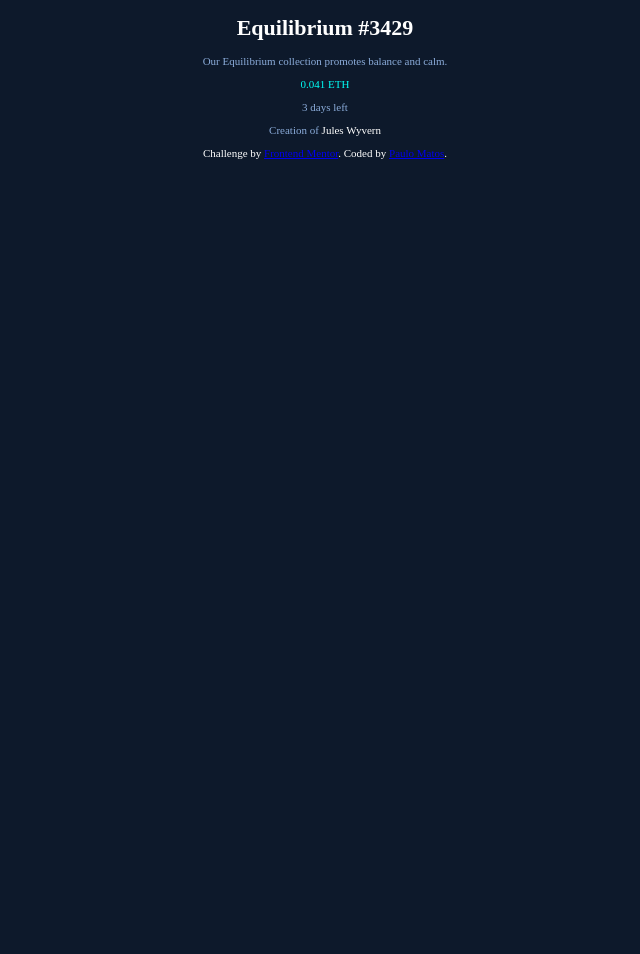
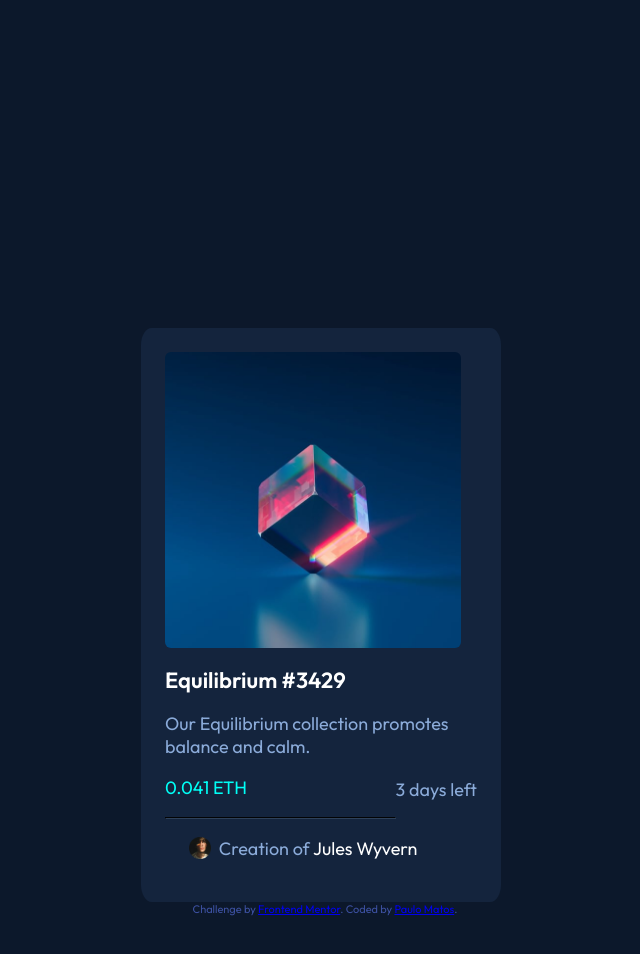
Before and after one commit to plmts/nftcard, a plain HTML site: page index.html in a window 1280 px wide. Shown: the whole page, without its empty margins (315-955 px from the left). Before the commit the page ends 800 px from the top, so only its background shows below. Drawn offline with Linux system fonts and the light colour scheme.

Commit message:
Almost Finishing
I Made a lot of changes and i'm almost finishing the challenge. There's some details to make, but i think it's closer to the design than i imagined it could be while i did it by my self. These details that are missing could be soulved by using JS tec, i guess, and i don't know how to use it for now.

```diff
--- a/css/styles.css
+++ b/css/styles.css
@@ -1,25 +1,60 @@
 body {
-  background: hsl(217, 54%, 11%);
+  background: #0C182B;
+  font-size: 11px;
+  padding: 20rem;
+  font-family: 'Outfit', sans-serif;
+}
+
+hr {
+  border-color: #2E415A;
+}
+
+p {
+  font-size: 18px;
+}
+
+/*CLASSES E IDs*/
+.attribution {
   font-size: 11px;
   text-align: center;
+  color: #3D51A2;
 }
 
-/*<!--<style>
-  .attribution { font-size: 11px; text-align: center; }
-  .attribution a { color: hsl(228, 45%, 44%); }
-</style>-->*/
-/*CLASSES E IDs*/
+.avatar {
+  position: relative;
+  right: 0.5rem;
+  float: left;
+  max-width: 7%;
+  padding-bottom: 1rem;
+}
 
-.attribution {
-  color: white;
+.baixo {
+  position: relative;
+  left: 2rem;
+}
+
+.conteiner {
+  background-color: #14243D;
+  padding: 1.5rem;
+  border-radius: 3%;
+  margin-left: 8rem;
+  max-width: 50%;
 }
 
 .dias {
-  color: hsl(215, 51%, 70%);
+  color: #8BABD9;
+  float: right;
+  position: relative;
+  bottom: 3.6rem;
+}
+
+.imagem {
+  border-radius: 2%;
+  max-width: 95%;
 }
 
 .hora {
-  color: hsl(178, 100%, 50%);
+  color: #00FFF6;
 }
 
 .nome {
@@ -27,7 +62,7 @@ body {
 }
 
 .subtitulo {
-  color: hsl(215, 51%, 70%);
+  color: #8BABD9;
 }
 
 .titulo {
--- a/index.html
+++ b/index.html
@@ -1,5 +1,5 @@
 <!DOCTYPE html>
-<html lang="en">
+<html>
 
 <head>
   <meta charset="UTF-8">
@@ -7,18 +7,28 @@
 
   <link rel="icon" type="image/png" sizes="32x32" href="./images/favicon-32x32.png">
   <link rel="stylesheet" href="css/styles.css">
+  <link rel="preconnect" href="https://fonts.googleapis.com">
+  <link rel="preconnect" href="https://fonts.gstatic.com" crossorigin>
+  <link href="https://fonts.googleapis.com/css2?family=Outfit:wght@300;400;600&display=swap" rel="stylesheet">
   <title>Frontend Mentor | NFT preview card component</title>
 
 </head>
 
 <body>
+  <div class="conteiner">
 
-  <h1 class="titulo">Equilibrium #3429</h1>
+    <img class="imagem" src="images/image-equilibrium.jpg" alt="imagem-cubo">
+    <h1 class="titulo">Equilibrium #3429</h1>
+    <p class="subtitulo">Our Equilibrium collection promotes balance and calm.</p>
+    <p class="hora">0.041 ETH</p>
+    <p class="dias">3 days left</p>
+    <hr>
+    <div class="baixo">
+      <img class="avatar" src="images/image-avatar.png" alt="avatar">
+      <p class="subtitulo">Creation of <span class="nome">Jules Wyvern</span></p>
+    </div>
 
-  <p class="subtitulo">Our Equilibrium collection promotes balance and calm.</p>
-  <p class="hora">0.041 ETH</p>
-  <p class="dias">3 days left</p>
-  <p class="subtitulo">Creation of <span class="nome">Jules Wyvern</span></p>
+  </div>
 
   <div class="attribution">
     Challenge by <a href="https://www.frontendmentor.io?ref=challenge" target="_blank">Frontend Mentor</a>.
```
Also changed, not shown: 1 other file.
